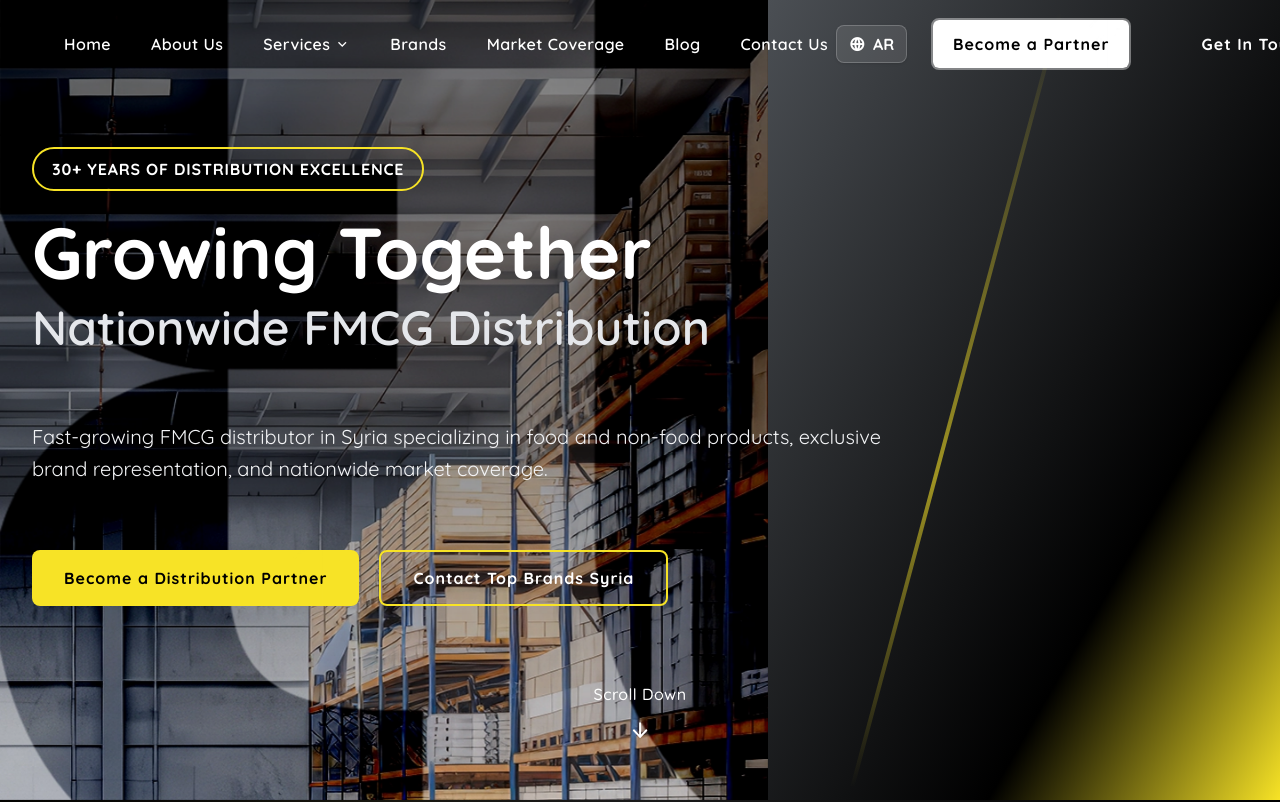
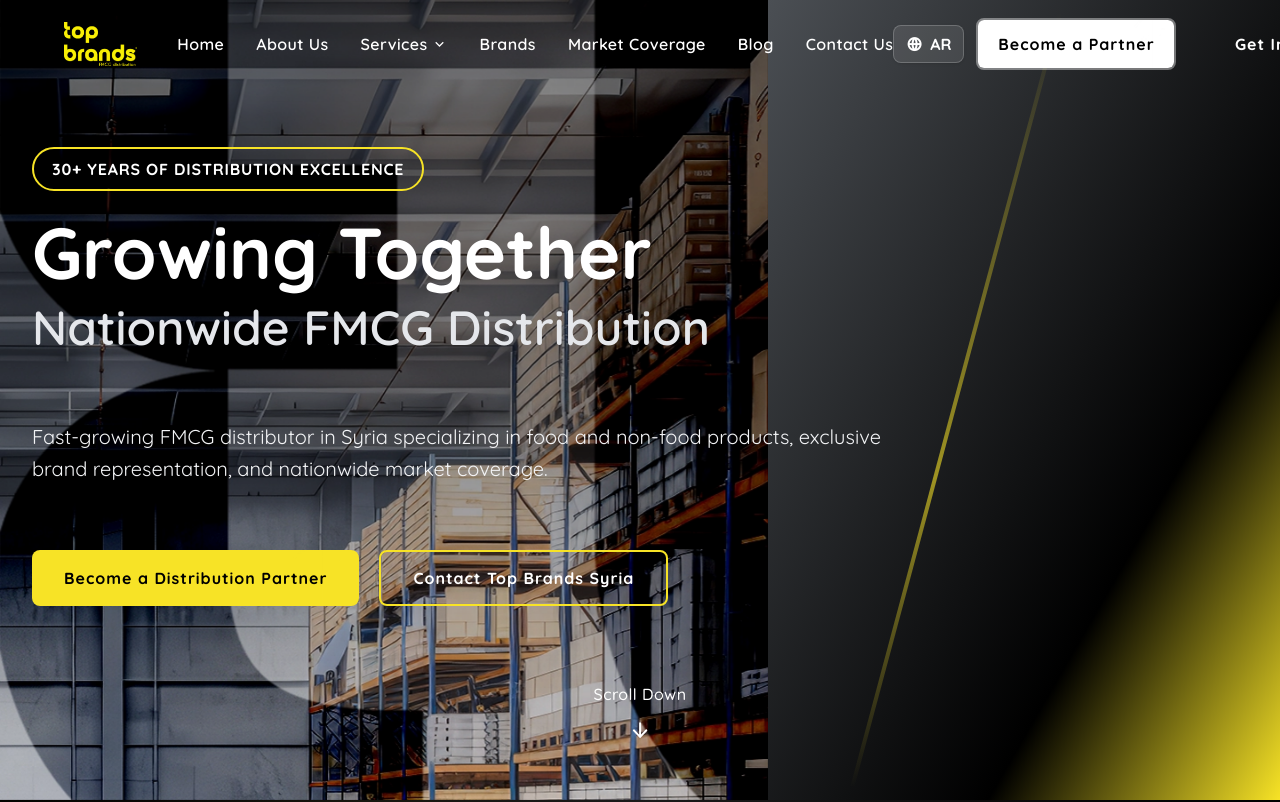
Before and after one commit to Abdelraahman-Khaled/topbrands-next, a Next.js app: page /en in a window 1280 px wide. Shown: the top 802 px of the page. Built offline with nearby package versions, Linux system fonts and the light colour scheme.

Commit message:
update v2

```diff
--- a/app/[locale]/components/Navbar.jsx
+++ b/app/[locale]/components/Navbar.jsx
@@ -139,26 +139,27 @@
           : "bg-transparent border-transparent py-5"
         } ${isOpen ? "bg-white/95 !backdrop-blur-3xl" : ""}`}
     >
-      <div className="w-full px-6 lg:px-16 mx-auto">
+      <div className="w-full px-4 xl:px-16 mx-auto">
         <div className="flex items-center justify-between h-12">
           <motion.div
             variants={itemVariants}
             whileTap={{ scale: 0.97 }}
+            className="shrink-0 me-4 xl:me-10"
           >
             <LocalizedLink
               href="/"
-              className="flex items-center cursor-pointer"
+              className="flex items-center cursor-pointer shrink-0"
             >
               <img
                 src="/images/logo.webp"
                 alt="Top Brands Syria"
-                className="h-12 w-auto"
+                className="h-9 xl:h-11 w-auto object-contain shrink-0 transition-all duration-300"
               />
             </LocalizedLink>
           </motion.div>
 
           {/* Staggered Navigation Links */}
-          <div className="hidden lg:flex items-center space-x-10 me-2">
+          <div className="hidden xl:flex items-center gap-5 xl:gap-8 mx-auto">
             {links.map((link) => (
               <motion.div
                 key={link.key}
@@ -219,7 +220,7 @@
 
           {/* Desktop Action Buttons */}
           <motion.div
-            className="hidden lg:flex items-center space-x-4  gap-2"
+            className="hidden xl:flex items-center gap-2 xl:gap-3 shrink-0"
             variants={itemVariants}
           >
             <motion.button
@@ -251,7 +252,7 @@
           </motion.div>
 
           {/* Mobile Menu Toggle */}
-          <div className="flex lg:hidden items-center space-x-4">
+          <div className="flex xl:hidden items-center gap-2 sm:gap-4">
             <button
               onClick={toggleLanguage}
               className={`p-2 rounded-lg cursor-pointer font-bold flex items-center gap-1 text-white}`}
@@ -276,15 +277,21 @@
             animate="open"
             exit="closed"
             variants={menuVariants}
-            className="fixed inset-0 h-screen w-screen bg-white z-[100] lg:hidden flex flex-col"
+            className="fixed inset-0 h-screen w-screen bg-white z-[100] xl:hidden flex flex-col"
           >
             {/* Mobile Menu Header (Logo + Close) */}
             <div className="flex items-center justify-between px-6 py-5 border-b border-gray-100">
-              <img
-                src="/images/logo.png"
-                alt="Top Brands"
-                className="h-10 w-auto"
-              />
+              <LocalizedLink
+                href="/"
+                onClick={toggleMenu}
+                className="flex items-center"
+              >
+                <img
+                  src="/images/logo.webp"
+                  alt="Top Brands"
+                  className="h-9 w-auto object-contain brightness-0"
+                />
+              </LocalizedLink>
               <div className="flex items-center gap-4">
                 <button
                   onClick={toggleLanguage}
```
